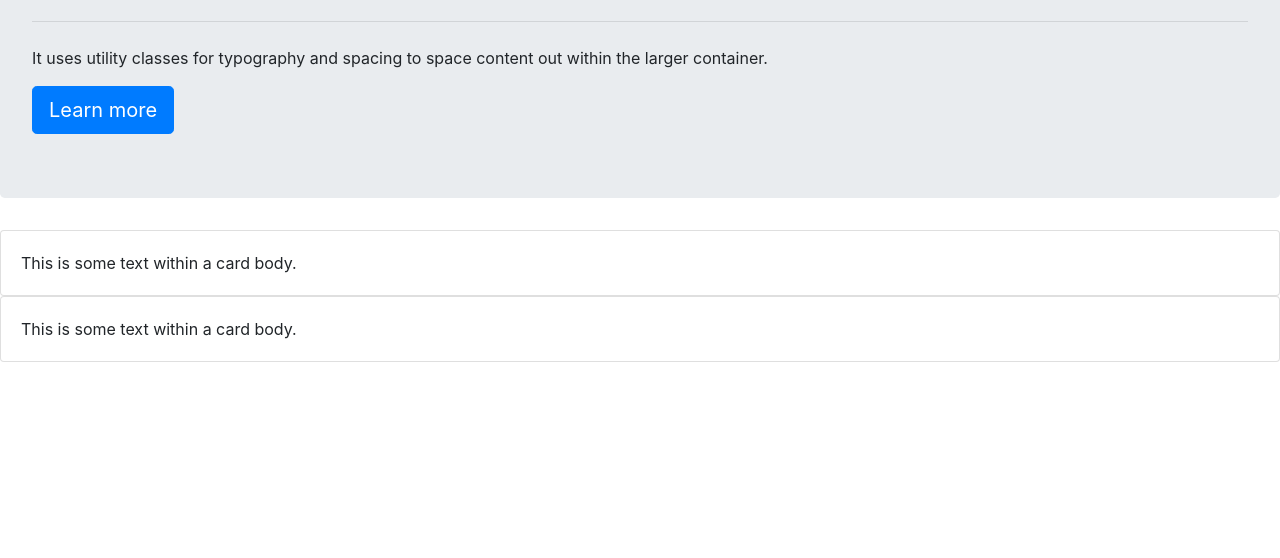
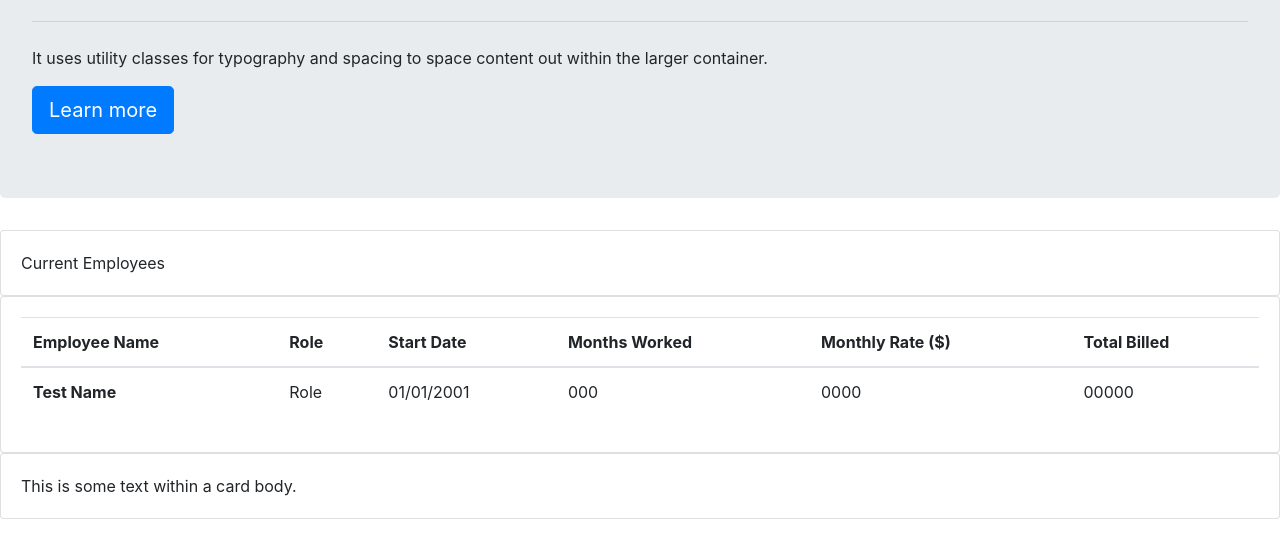
Before and after one commit to ninashin66/Timesheet, a plain HTML site: page index.html in a window 1280 px wide. Shown: the part 172-730 px from the top of the page. Drawn offline with nearby package versions, Linux system fonts and the light colour scheme.

Commit message:
adding employee data entry field

```diff
--- a/index.html
+++ b/index.html
@@ -23,11 +23,55 @@
         <a class="btn btn-primary btn-lg" href="#" role="button">Learn more</a>
       </div>
  <!-- jesse -->
-      <div class="card">
+      <div class="card currentE">
             <div class="card-body">
-              This is some text within a card body.
+             Current Employees
             </div>
+
           </div>
+
+          <div class="card currentE">
+                <div class="card-body">
+                  <table class="table heading">
+                    <thead>
+                      <tr>
+                        <th scope="col">Employee Name</th>
+                        <th scope="col">Role</th>
+                        <th scope="col">Start Date</th>
+                        <th scope="col">Months Worked</th>
+                        <th scope="col">Monthly Rate ($)</th>
+                        <th scope="col">Total Billed</th>
+                      </tr>
+                    </thead>
+
+                    <tbody id="employeeInfo">
+                      <tr id ="TestName">
+                        <th scope="row">Test Name</th>
+                        <td>Role</td>
+                        <td>01/01/2001</td>
+                        <td>000</td>
+                        <td>0000</td>
+                        <td>00000</td>
+                      </tr>
+
+
+                    </tbody>
+                  </table>
+
+
+
+
+
+
+                </div>
+
+              </div>
+
+
+
+
+
+
 <!-- neens -->
           <div class="card">
                 <div class="card-body">
```
